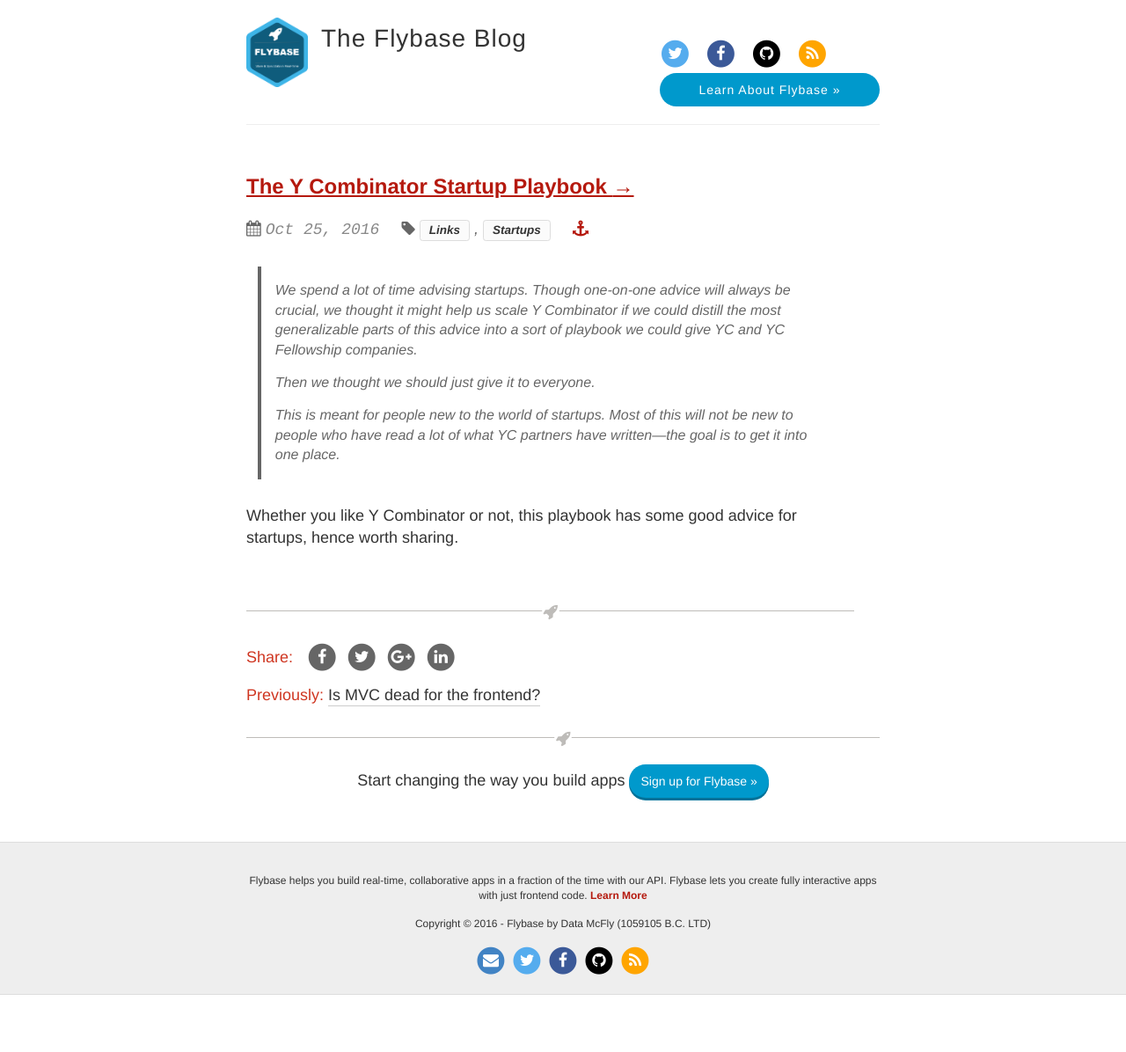
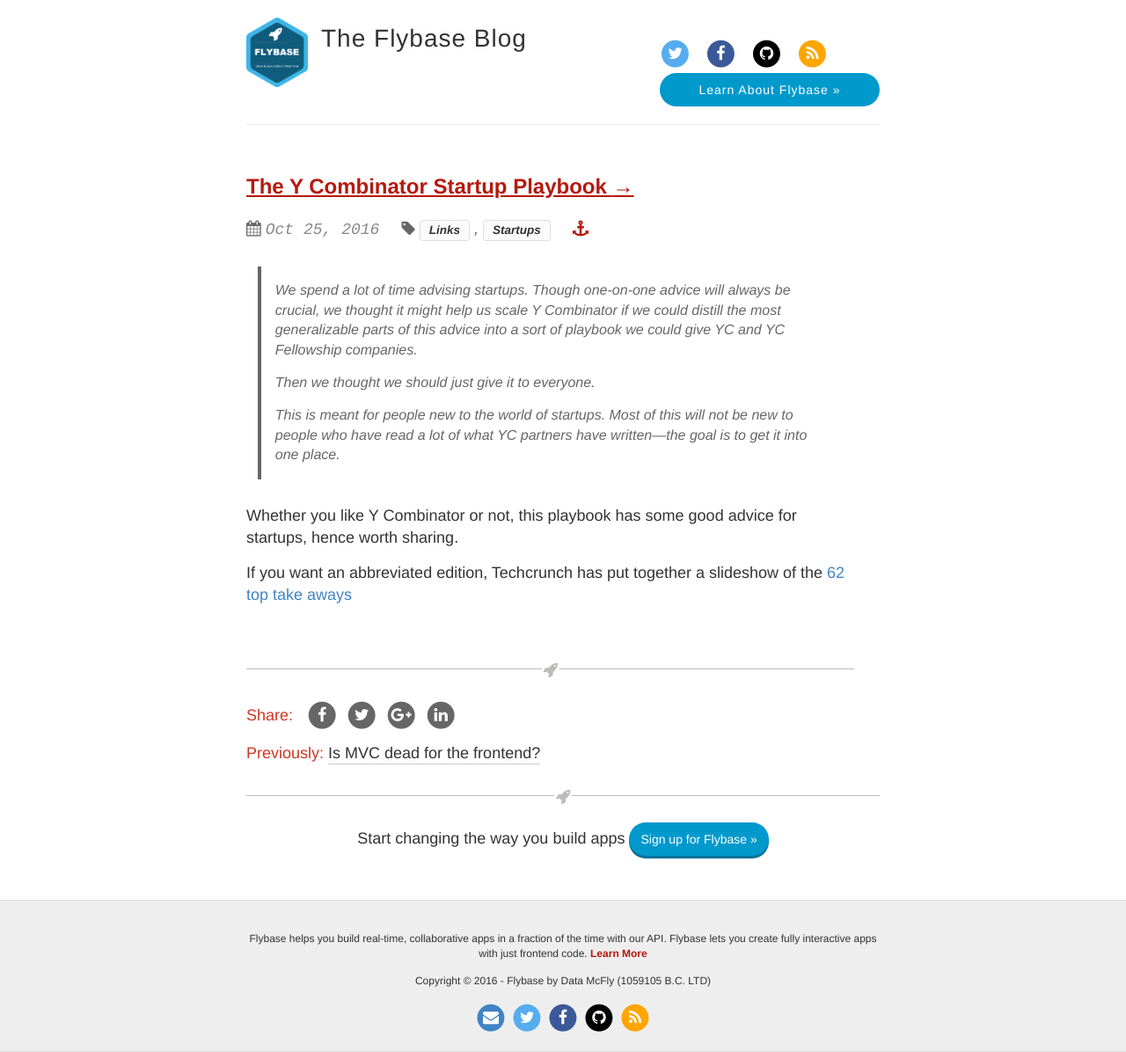
Before and after one commit to flybaseio/flybaseio.github.io, a Jekyll site: the page built from _posts/2016-10-25-the-y-combinator-startup-playbook-.md, in a window 1280 px wide. Shown: the whole page at 88% size. Built offline with Jekyll 4.4.1, drawn with Linux system fonts in a browser that asks for light colours; nearby versions of some CDN libraries; before the commit the page ends 1131 px from its top, so only the background shows below that.

Commit message:
Update 2016-10-25-the-y-combinator-startup-playbook-.md

```diff
--- a/_posts/2016-10-25-the-y-combinator-startup-playbook-.md
+++ b/_posts/2016-10-25-the-y-combinator-startup-playbook-.md
@@ -18,3 +18,5 @@ bodyclass: post
 > This is meant for people new to the world of startups. Most of this will not be new to people who have read a lot of what YC partners have written—the goal is to get it into one place.
 
 Whether you like Y Combinator or not, this playbook has some good advice for startups, hence worth sharing.
+
+If you want an abbreviated edition, Techcrunch has put together a slideshow of the [62 top take aways](https://techcrunch.com/gallery/y-combinator-startup-playbook/)
```
